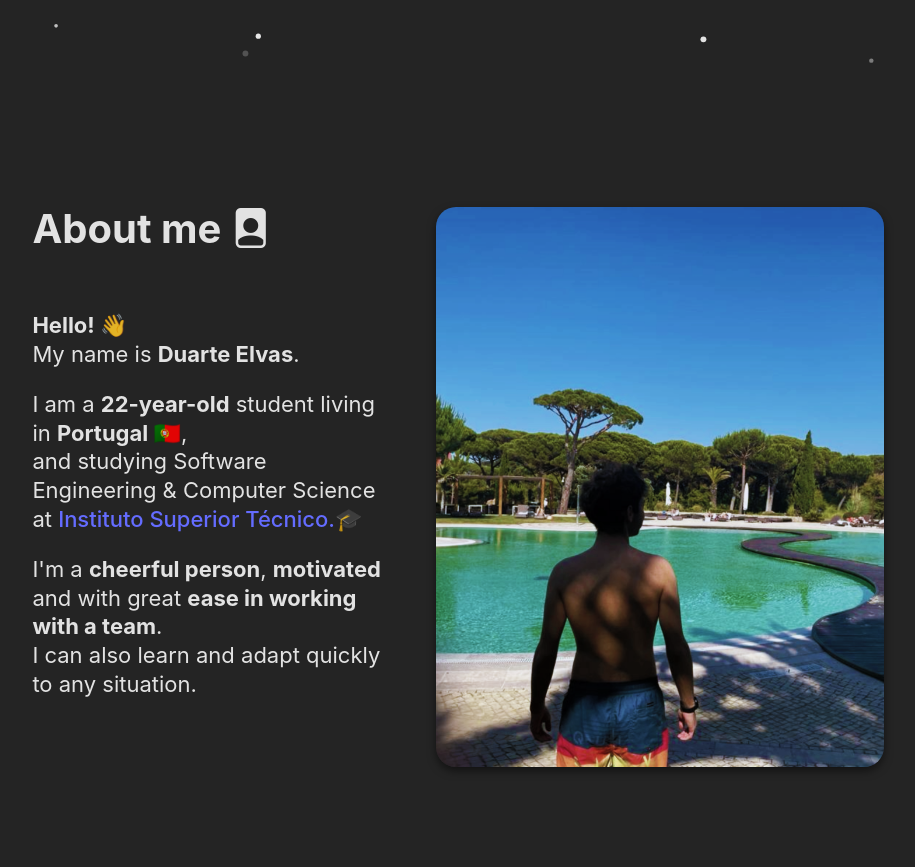
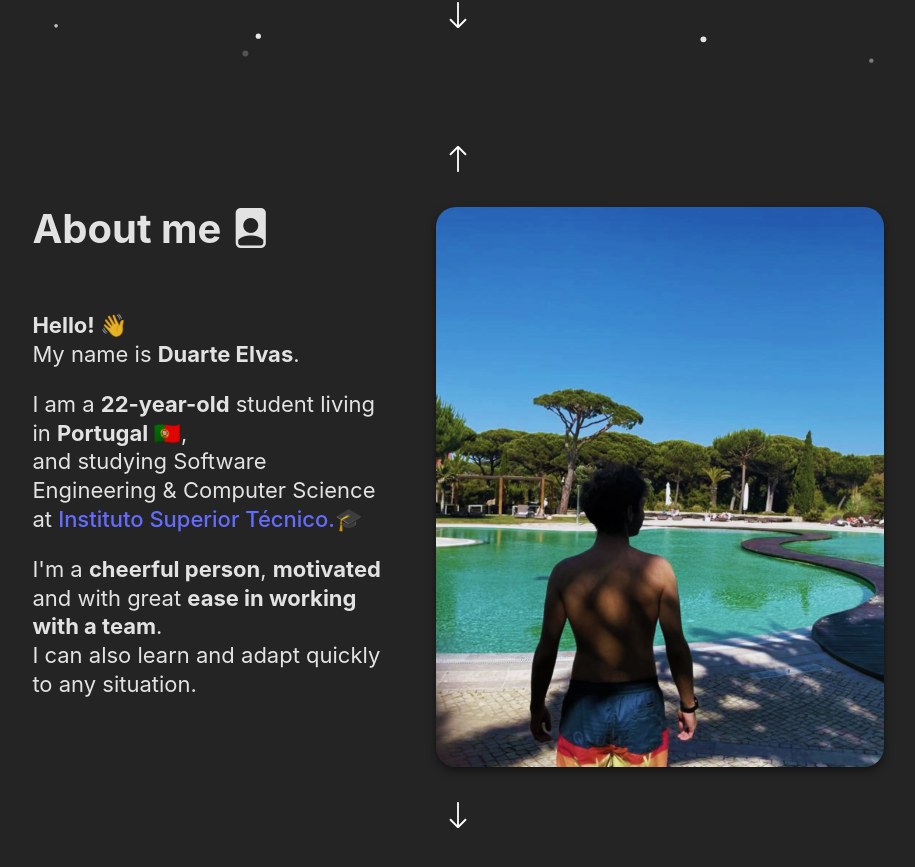
Before and after one commit to sdrrv/sdrrv.github.io, a React (Vite) app: page / in a window 1280 px wide. Shown: the part 713-1580 px from the top of the page, without its empty margins (182-1097 px from the left). Built offline with nearby package versions, Linux system fonts and the light colour scheme.

Commit message:
previous and next added

```diff
--- a/src/Components/AboutMe/AboutMe.tsx
+++ b/src/Components/AboutMe/AboutMe.tsx
@@ -3,12 +3,19 @@ import selfImage from "../../assets/self1.png";
 import { calculateAge } from "../../scripts/ageCalculator";
 import { motion } from "framer-motion";
 import React, { MutableRefObject } from "react";
+import ScrollToButton from "../ScrollToButton/ScrollToButton";
 
 type aboutMeProps = {
   selfReference: MutableRefObject<null>;
+  previousReference: MutableRefObject<null>;
+  nextReference: MutableRefObject<null>;
 };
 
-function AboutMe({ selfReference }: aboutMeProps) {
+function AboutMe({
+  selfReference,
+  previousReference,
+  nextReference,
+}: aboutMeProps) {
   return (
     <motion.section ref={selfReference}>
       <div className="about-me">
@@ -40,6 +47,8 @@ function AboutMe({ selfReference }: aboutMeProps) {
 
         <img className="about-me_image" src={selfImage} alt="It's me!" />
       </div>
+      <ScrollToButton reference={previousReference} toPrevious={true} />
+      <ScrollToButton reference={nextReference} />
     </motion.section>
   );
 }
--- a/src/Components/App/App.tsx
+++ b/src/Components/App/App.tsx
@@ -6,12 +6,17 @@ import AboutMe from "../AboutMe/AboutMe";
 import { useRef } from "react";
 
 function App() {
+  const homeRef = useRef(null);
   const aboutMeRef = useRef(null);
   return (
     <>
       <ParticleBackground />
-      <WelcomePage nextReference={aboutMeRef} />
-      <AboutMe selfReference={aboutMeRef} />
+      <WelcomePage selfReference={homeRef} nextReference={aboutMeRef} />
+      <AboutMe
+        selfReference={aboutMeRef}
+        previousReference={homeRef}
+        nextReference={homeRef}
+      />
       <PopupMenu />
     </>
   );
--- a/src/Components/ScrollToButton/ScrollToButton.component.scss
+++ b/src/Components/ScrollToButton/ScrollToButton.component.scss
@@ -1,11 +1,11 @@
 .go-down-arrow {
   font-size: 1.5em;
   position: absolute;
-  bottom: 8%;
+  bottom: 3%;
 }
 
 .go-up-arrow {
   font-size: 1.5em;
   position: absolute;
-  top: 8%;
+  top: 3%;
 }
--- a/src/Components/WelcomePage/WelcomePage.tsx
+++ b/src/Components/WelcomePage/WelcomePage.tsx
@@ -8,15 +8,16 @@ import ScrollToButton from "../ScrollToButton/ScrollToButton";
 const titles = ["Software Engineer", "Developer", "Game Developer", "Student"];
 
 type welcomePageProps = {
+  selfReference: MutableRefObject<null>;
   nextReference: MutableRefObject<null>;
 };
 
-function WelcomePage({ nextReference }: welcomePageProps) {
+function WelcomePage({ selfReference, nextReference }: welcomePageProps) {
   function handleRedirect(url: string) {
     window.open(url);
   }
   return (
-    <section>
+    <section ref={selfReference}>
       <div className="welcome-page">
         <div className="title">
           <motion.h1
```
